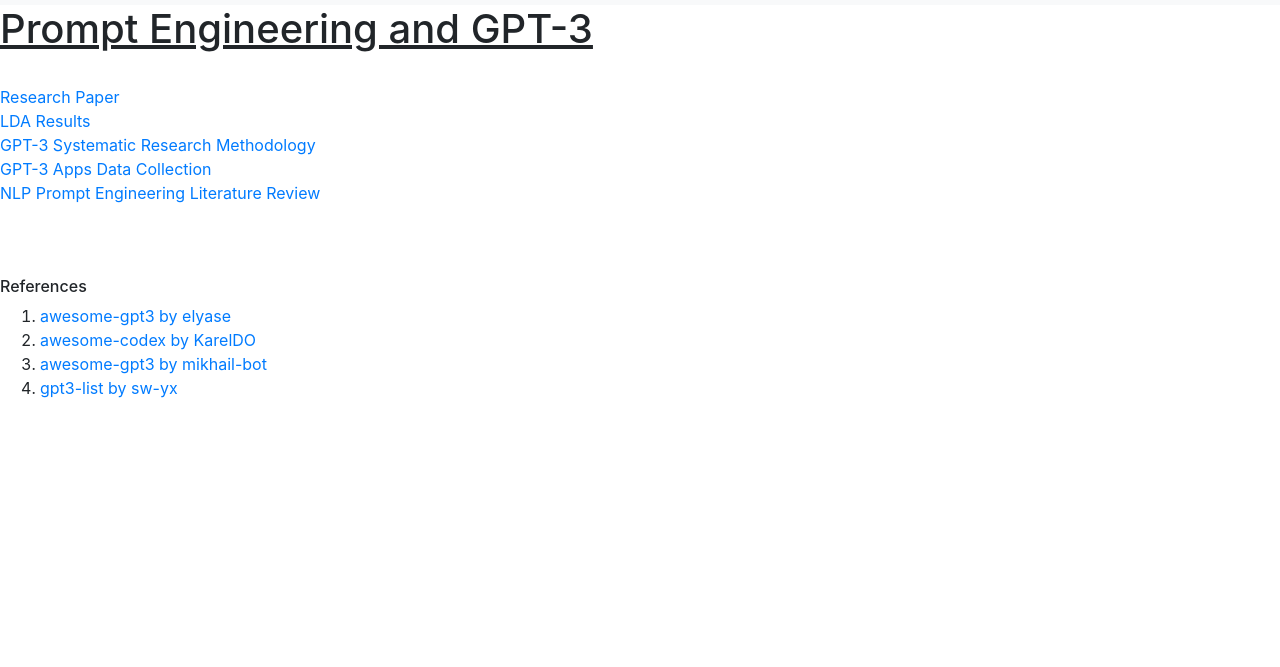
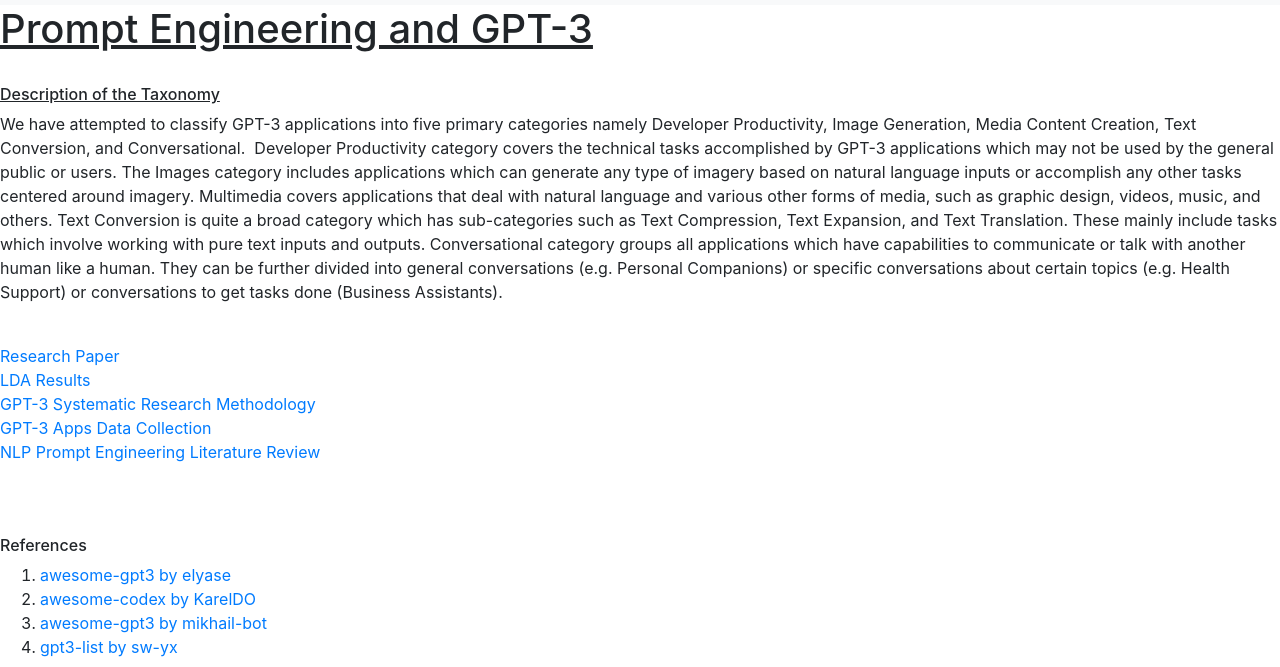
Before and after one commit to bhab2/fit4003-gpt3-research-code, a plain HTML site: page index.html in a window 1280 px wide. Shown: the part 51-718 px from the top of the page. Drawn offline with nearby package versions, Linux system fonts and the light colour scheme.

Commit message:
Update index.html
Added description for taxonomy

```diff
--- a/index.html
+++ b/index.html
@@ -47,7 +47,13 @@
         <h1><u>Prompt Engineering and GPT-3</u></h1>
         <h6></h6>
         <br>
-
+        <h6><u>Description of the Taxonomy</u></h6>
+        <p>We have attempted to classify GPT-3 applications into five primary categories namely Developer Productivity, Image Generation, Media Content Creation, Text Conversion, and Conversational.
+Developer Productivity category covers the technical tasks accomplished by GPT-3 applications which may not be used by the general public or users.
+The Images category includes applications which can generate any type of imagery based on natural language inputs or accomplish any other tasks centered around imagery.
+Multimedia covers applications that deal with natural language and various other forms of media, such as graphic design, videos, music, and others.
+Text Conversion is quite a broad category which has sub-categories such as Text Compression, Text Expansion, and Text Translation. These mainly include tasks which involve working with pure text inputs and outputs. Conversational category groups all applications which have capabilities to communicate or talk with another human like a human. They can be further divided into general conversations (e.g. Personal Companions) or specific conversations about certain topics (e.g. Health Support) or conversations to get tasks done (Business Assistants).</p>
+        <br>
         <a href="https://docs.google.com/document/d/1BNi3xx7CXm1pyiE68QVEoyIXx8pggvDJyOJqQMB5R54/edit#">Research Paper</a><br>
         <a href="https://docs.google.com/document/d/1ezz6HZ1Hpk7mAsh4MT74Aqt1ObYnMaOizHz1GCQsdOk/edit">LDA Results</a><br>
         <a href="https://docs.google.com/document/d/1p8xuiNncnmmOovnKrCwLy11vvm5ipNRj9aldFdKmAvk/edit#heading=h.ffpjvnq7ntae">GPT-3 Systematic Research Methodology</a><br>
```
